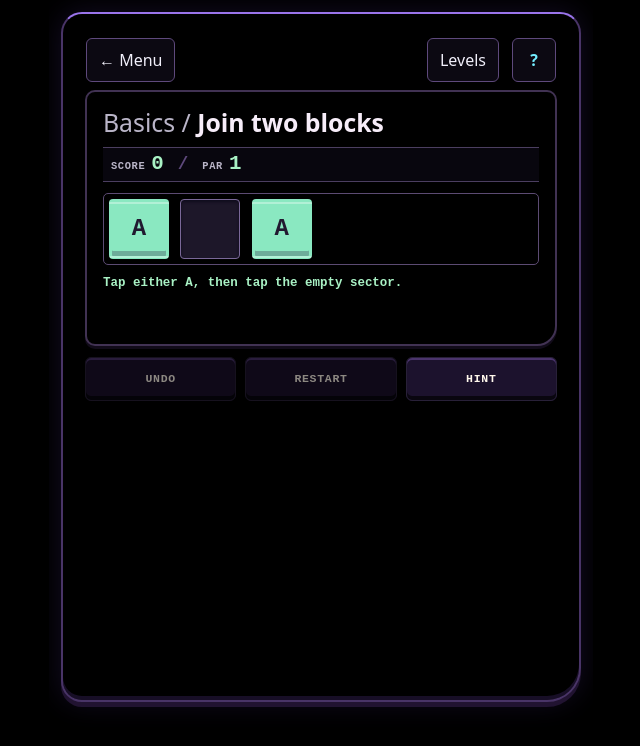
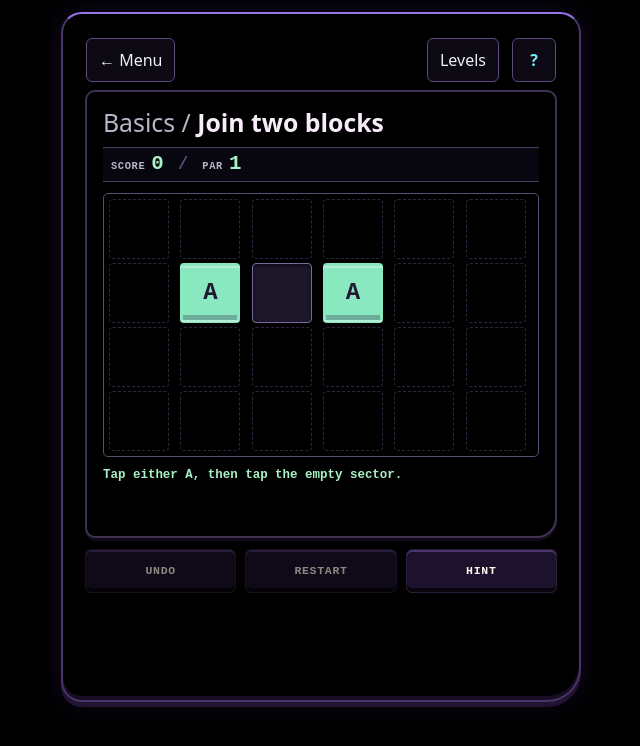
Before and after one commit to thays42/defrag, a plain HTML site: page index.html in a window 1280 px wide. Both pictures are taken after a click on the button "Play". Shown: the whole page, without its empty margins (319-959 px from the left). Drawn offline with Linux system fonts and the light colour scheme.

Commit message:
Render every level in a fixed 6x4 frame
Co-Authored-By: Claude Opus 5.5 <noreply@anthropic.com>
Claude-Session: https://claude.ai/code/session_01PDf44TYK8cwAMDAe9XHWSA

```diff
--- a/console.css
+++ b/console.css
@@ -141,6 +141,15 @@ h2 { font-size: clamp(1.2rem, 5vw, 1.55rem); line-height: 1.18; }
   font: 800 clamp(1rem, 5vw, 1.5rem)/1 ui-monospace, monospace;
   background: linear-gradient(#fff5 0 2px, transparent 2px), var(--tile);
   box-shadow: inset 0 -5px #24153548;
+}
+/* Unallocated slots are outside the level: a faint outline, never play space. */
+.void {
+  min-width: 0;
+  aspect-ratio: 1;
+  max-height: 60px;
+  border: 1px dashed #2e2640;
+  border-radius: 4px;
+  pointer-events: none;
 }
 .cell[data-file=A] { --tile: #8ae8c1; }
 .cell[data-file=B] { --tile: #ffd28c; }
@@ -314,7 +323,7 @@ main {
   .goal, .stats { margin-bottom: 5px; }
   .actions { margin-top: 5px; }
   .status { padding-top: 5px; height: calc(3 * 1.45em + 5px); }
-  .cell { max-height: 10dvh; }
+  .cell, .void { max-height: 10dvh; }
 }
 @media (orientation: landscape) and (max-height: 500px) and (min-width: 480px) {
   main { max-width: 850px; }
--- a/game.js
+++ b/game.js
@@ -3,11 +3,13 @@ const E = DefragEngine;
 const campaign = chapters.flatMap(({name, levels}) => levels.map(level => ({...level, chapter: name})));
 const levelById = new Map(campaign.map(level => [level.id, level]));
 const ui = Object.fromEntries([...document.querySelectorAll('[id]')].map(node => [node.id, node]));
+ui.cells = [];
 const progressKey = 'defrag-progress-v3';
 
 
 let progress = loadProgress();
 let level;
+let frameOffset = 0; // unallocated slots before the level's first sector
 let state;
 let stats;
 let history;
@@ -423,9 +425,18 @@ async function showHint() {
 
 // ---------- Rendering ----------
 
+// The board is a fixed frame of 24 slots. The level's sectors fill one unbroken stretch of it.
+// ui.cells holds the level's sector buttons, indexed like state.cells. Other slots are unallocated.
 function buildBoard() {
   ui.board.replaceChildren();
-  state.cells.forEach((_, index) => {
+  frameOffset = E.placement(level).offset;
+  ui.cells = [];
+  for (let slot = 0; slot < E.FRAME; slot++) {
+    const index = slot - frameOffset;
+    if (index < 0 || index >= state.cells.length) {
+      ui.board.append(Object.assign(document.createElement('div'), {className: 'void', ariaHidden: 'true'}));
+      continue;
+    }
     const button = document.createElement('button');
     button.className = 'cell';
     button.tabIndex = index === 0 ? 0 : -1;
@@ -438,7 +449,8 @@ function buildBoard() {
     button.onblur = () => setPreview(null);
     button.onkeydown = event => moveFocus(event, index);
     ui.board.append(button);
-  });
+    ui.cells.push(button);
+  }
 }
 
 function setPreview(index) {
@@ -453,8 +465,11 @@ function moveFocus(event, index) {
   const steps = {ArrowLeft: -1, ArrowRight: 1, ArrowUp: -E.COLUMNS, ArrowDown: E.COLUMNS, Home: -index, End: state.cells.length - 1 - index};
   if (!(event.key in steps)) return;
   event.preventDefault();
+  const vertical = event.key === 'ArrowUp' || event.key === 'ArrowDown';
+  // Up or down onto an unallocated slot stays put.
+  if (vertical && (index + steps[event.key] < 0 || index + steps[event.key] >= state.cells.length)) return;
   const next = Math.max(0, Math.min(state.cells.length - 1, index + steps[event.key]));
-  const cells = ui.board.children;
+  const cells = ui.cells;
   cells[index].tabIndex = -1;
   cells[next].tabIndex = 0;
   cells[next].focus();
@@ -602,7 +617,7 @@ function tile(token) {
 function renderBoard() {
   const {cells} = state;
   // Rebuilding the board blurs the old focused cell; skip that render.
-  if (ui.board.children.length !== cells.length) return;
+  if (ui.cells.length !== cells.length) return;
   const homes = Object.entries(level.homes ?? {});
   const settled = doneFiles();
   const range = selectedRange();
@@ -611,7 +626,7 @@ function renderBoard() {
   const ghostTokens = ghostFrom && (ghostFrom.type === 'paste' ? state.clip : cells.slice(ghostFrom.from, ghostFrom.from + ghostFrom.length));
   const fragile = new Set(level.fragile ?? []);
   const locked = E.info(level).locked;
-  [...ui.board.children].forEach((button, index) => {
+  ui.cells.forEach((button, index) => {
     const token = cells[index];
     const reserved = token === E.RESERVED;
     const empty = token === E.EMPTY;
@@ -623,7 +638,7 @@ function renderBoard() {
     const ghost = ghostFrom && ghostIndex >= 0 && ghostIndex < ghostFrom.length ? ghostTokens[ghostIndex] : null;
     const home = homes.find(([, [a, b]]) => index + 1 >= a && index + 1 <= b)?.[0];
     const same = other => file && E.isFile(other ?? '.') && E.letterOf(other) === file;
-    const column = index % E.COLUMNS;
+    const column = (frameOffset + index) % E.COLUMNS;
     button.dataset.file = reserved ? '#' : empty ? '.' : file;
     if (home) button.dataset.home = home;
     else delete button.dataset.home;
@@ -693,7 +708,7 @@ function stopMotion() {
 
 function animateMove(first, destination, length, done) {
   stopMotion();
-  const cells = [...ui.board.children];
+  const cells = ui.cells;
   if (globalThis.matchMedia?.('(prefers-reduced-motion: reduce)').matches || !cells[0]?.animate) return;
   const origin = first === null ? ui.clipboard : null;
   for (let offset = 0; offset < length; offset++) {
```
Also changed, not shown: tests/behavior.js (+47 -1 lines).
